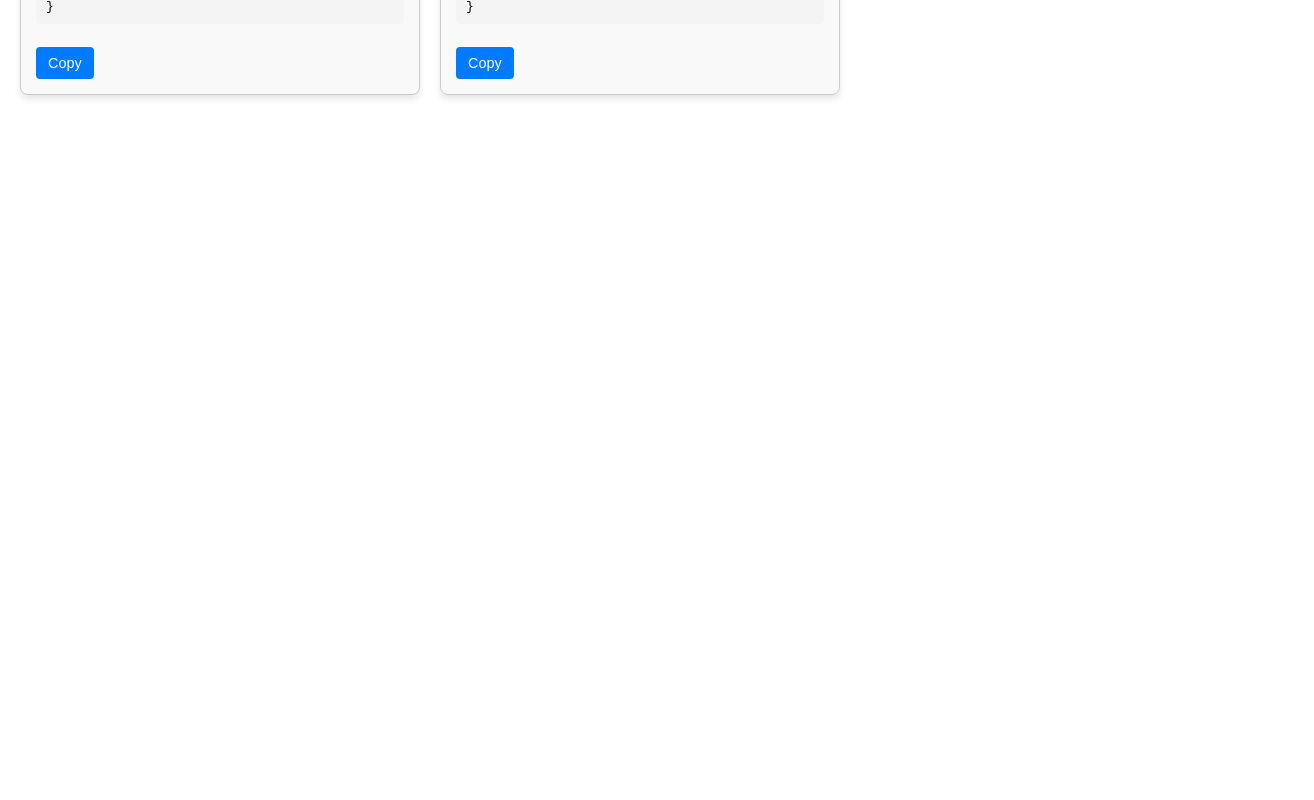
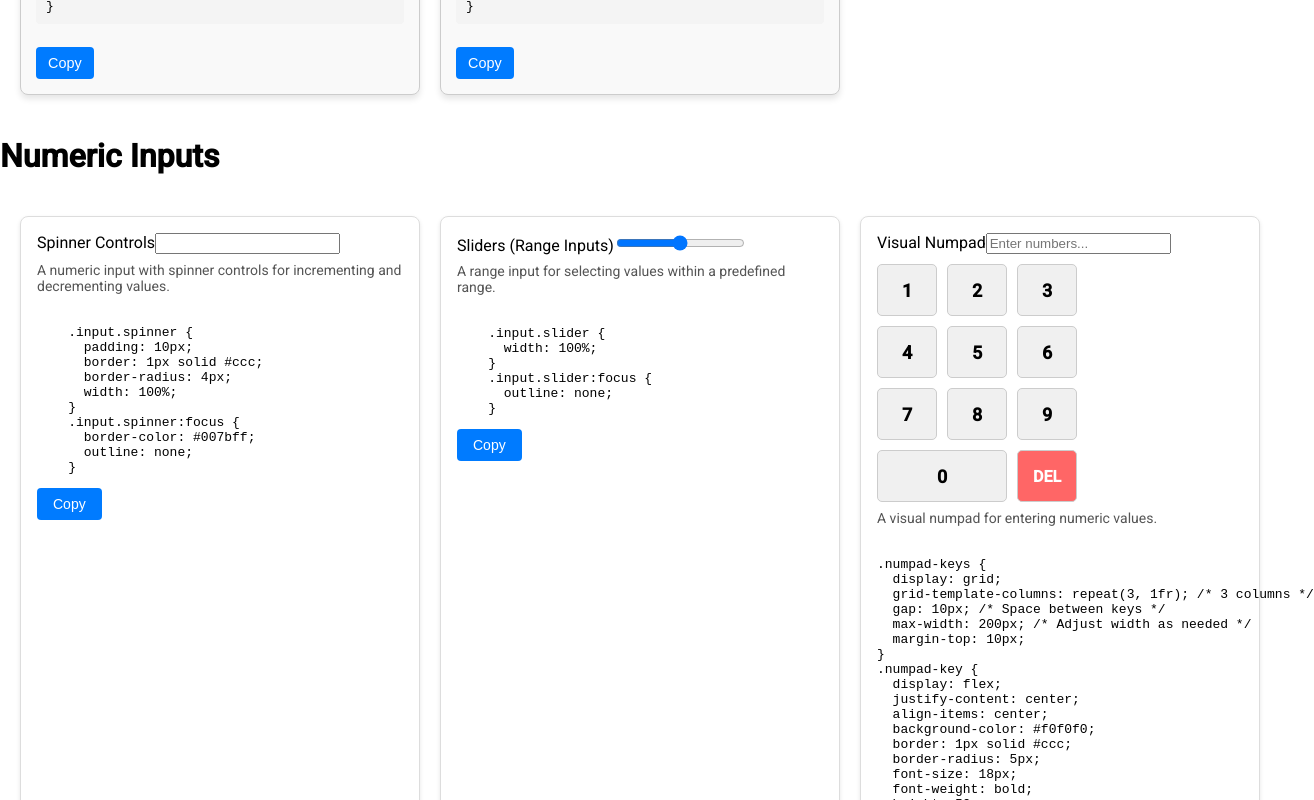
Before and after one commit to Ikkimaru/ui-elements, an Angular app: page /basic-input-elements in a window 1280 px wide. Shown: the part 2320-3120 px from the top of the page, 1314 px wide, since content can reach past the window. Before the commit the page ends 2435 px from the top, so only its background shows below. Built offline with nearby package versions, Linux system fonts and the light colour scheme.

Commit message:
Added Numeric Inputs

```diff
--- a/src/app/components/Basic-Inputs/main-basic-inputs/main-basic-inputs.component.html
+++ b/src/app/components/Basic-Inputs/main-basic-inputs/main-basic-inputs.component.html
@@ -5,3 +5,7 @@
 <h1>Text Inputs</h1>
 
 <app-text-inputs></app-text-inputs>
+
+<h1>Numeric Inputs</h1>
+
+<app-numeric-inputs></app-numeric-inputs>
--- a/src/app/components/Basic-Inputs/main-basic-inputs/main-basic-inputs.component.ts
+++ b/src/app/components/Basic-Inputs/main-basic-inputs/main-basic-inputs.component.ts
@@ -1,12 +1,14 @@
 import { Component } from '@angular/core';
 import {ButtonsComponent} from '../buttons/buttons.component';
 import {TextInputsComponent} from '../text-inputs/text-inputs.component';
+import {NumericInputsComponent} from '../numeric-inputs/numeric-inputs.component';
 
 @Component({
   selector: 'app-main-basic-inputs',
   imports: [
     ButtonsComponent,
-    TextInputsComponent
+    TextInputsComponent,
+    NumericInputsComponent
   ],
   templateUrl: './main-basic-inputs.component.html',
   styleUrl: './main-basic-inputs.component.css'
--- /dev/null
+++ b/src/app/components/Basic-Inputs/numeric-inputs/numeric-inputs.component.css
@@ -0,0 +1,75 @@
+.input-container {
+  display: grid;
+  grid-template-columns: repeat(auto-fit, minmax(300px, 1fr));
+  gap: 20px;
+  padding: 20px;
+}
+
+.input-card {
+  background-color: #fff;
+  border: 1px solid #ddd;
+  border-radius: 8px;
+  padding: 16px;
+  box-shadow: 0 2px 4px rgba(0, 0, 0, 0.1);
+}
+
+.input-preview {
+  margin-bottom: 16px;
+}
+
+.input-description {
+  display: block;
+  margin-top: 8px;
+  font-size: 14px;
+  color: #555;
+}
+
+.copy-btn {
+  padding: 8px 16px;
+  font-size: 14px;
+  border: none;
+  background-color: #007bff;
+  color: white;
+  border-radius: 4px;
+  cursor: pointer;
+}
+
+.copy-btn:hover {
+  background-color: #0056b3;
+}
+.numpad-keys {
+  display: grid;
+  grid-template-columns: repeat(3, 1fr); /* 3 columns */
+  gap: 10px; /* Space between keys */
+  max-width: 200px; /* Adjust width as needed */
+  margin-top: 10px;
+}
+.numpad-key {
+  display: flex;
+  justify-content: center;
+  align-items: center;
+  background-color: #f0f0f0;
+  border: 1px solid #ccc;
+  border-radius: 5px;
+  font-size: 18px;
+  font-weight: bold;
+  height: 50px;
+  cursor: pointer;
+  user-select: none;
+  transition: background-color 0.2s ease;
+}
+.numpad-key:hover {
+  background-color: #dcdcdc;
+}
+.numpad-key:active {
+  background-color: #c0c0c0;
+}
+.numpad-key:nth-child(10) {
+  grid-column: span 2; /* Make the "0" key wider */
+}
+.numpad-key:last-child {
+  background-color: #ff6666;
+  color: white;
+  grid-column: span 1;
+  font-size: 16px;
+}
--- /dev/null
+++ b/src/app/components/Basic-Inputs/numeric-inputs/numeric-inputs.component.html
@@ -0,0 +1,34 @@
+<div class="input-container">
+  <div class="input-card" *ngFor="let input of numericInputs">
+    <div class="input-preview">
+      <!-- Input Preview -->
+      <label>{{ input.label }}</label>
+      <input
+        [ngClass]="'input ' + input.className"
+        [type]="input.type"
+        [placeholder]="input.placeholder"
+        #inputField
+      />
+
+      <!-- Visual Numpad -->
+      <div *ngIf="input.className === 'numpad'" class="numpad-keys">
+        <div
+          class="numpad-key"
+          *ngFor="let key of ['1', '2', '3', '4', '5', '6', '7', '8', '9', '0', 'DEL']"
+          (click)="onNumpadKeyPress(inputField, key)"
+        >
+          {{ key }}
+        </div>
+      </div>
+
+      <!-- Description -->
+      <span class="input-description">{{ input.description }}</span>
+    </div>
+
+    <!-- CSS Code Block -->
+    <pre>{{ input.css }}</pre>
+
+    <!-- Copy Button -->
+    <button class="copy-btn" (click)="copyCss(input.css, input.label)">Copy</button>
+  </div>
+</div>
--- /dev/null
+++ b/src/app/components/Basic-Inputs/numeric-inputs/numeric-inputs.component.ts
@@ -0,0 +1,118 @@
+import { Component } from '@angular/core';
+import {NgClass, NgForOf, NgIf} from '@angular/common';
+import { Clipboard } from '@angular/cdk/clipboard';
+import { MatSnackBar } from '@angular/material/snack-bar';
+
+@Component({
+  selector: 'app-numeric-inputs',
+  imports: [NgForOf, NgClass, NgIf],
+  templateUrl: './numeric-inputs.component.html',
+  styleUrl: './numeric-inputs.component.css'
+})
+export class NumericInputsComponent {
+  constructor(private clipboard: Clipboard, private snackBar: MatSnackBar) {}
+
+  numericInputs = [
+    {
+      label: 'Spinner Controls',
+      type: 'number',
+      className: 'spinner',
+      placeholder: '',
+      description: 'A numeric input with spinner controls for incrementing and decrementing values.',
+      css: `
+    .input.spinner {
+      padding: 10px;
+      border: 1px solid #ccc;
+      border-radius: 4px;
+      width: 100%;
+    }
+    .input.spinner:focus {
+      border-color: #007bff;
+      outline: none;
+    }`
+    },
+    {
+      label: 'Sliders (Range Inputs)',
+      type: 'range',
+      className: 'slider',
+      placeholder: '',
+      description: 'A range input for selecting values within a predefined range.',
+      css: `
+    .input.slider {
+      width: 100%;
+    }
+    .input.slider:focus {
+      outline: none;
+    }`
+    },
+    {
+      label: 'Visual Numpad',
+      type: 'text',
+      className: 'numpad',
+      placeholder: 'Enter numbers...',
+      description: 'A visual numpad for entering numeric values.',
+      css: `
+.numpad-keys {
+  display: grid;
+  grid-template-columns: repeat(3, 1fr); /* 3 columns */
+  gap: 10px; /* Space between keys */
+  max-width: 200px; /* Adjust width as needed */
+  margin-top: 10px;
+}
+.numpad-key {
+  display: flex;
+  justify-content: center;
+  align-items: center;
+  background-color: #f0f0f0;
+  border: 1px solid #ccc;
+  border-radius: 5px;
+  font-size: 18px;
+  font-weight: bold;
+  height: 50px;
+  cursor: pointer;
+  user-select: none;
+  transition: background-color 0.2s ease;
+}
+.numpad-key:hover {
+  background-color: #dcdcdc;
+}
+.numpad-key:active {
+  background-color: #c0c0c0;
+}
+.numpad-key:nth-child(10) {
+  grid-column: span 2; /* Make the "0" key wider */
+}
+.numpad-key:last-child {
+  background-color: #ff6666;
+  color: white;
+  grid-column: span 1;
+  font-size: 16px;
+}
+`
+    }
+
+
+
+
+  ];
+
+  onNumpadKeyPress(input: any, key: string): void {
+    if (key === 'DEL') {
+      input.value = input.value.slice(0, -1); // Delete the last character
+    } else {
+      input.value = (input.value || '') + key; // Append the clicked key
+    }
+  }
+
+
+
+  copyCss(css: string, label: string): void {
+    this.clipboard.copy(css);
+    this.snackBar.open(label + ' CSS copied to clipboard!', undefined, {
+      duration: 1500,
+      horizontalPosition: 'center',
+      verticalPosition: 'top',
+      panelClass: ['custom-snackbar']
+    });
+  }
+}
```
Also changed, not shown: 1 other file (tests, documents, lock files or other folders).
